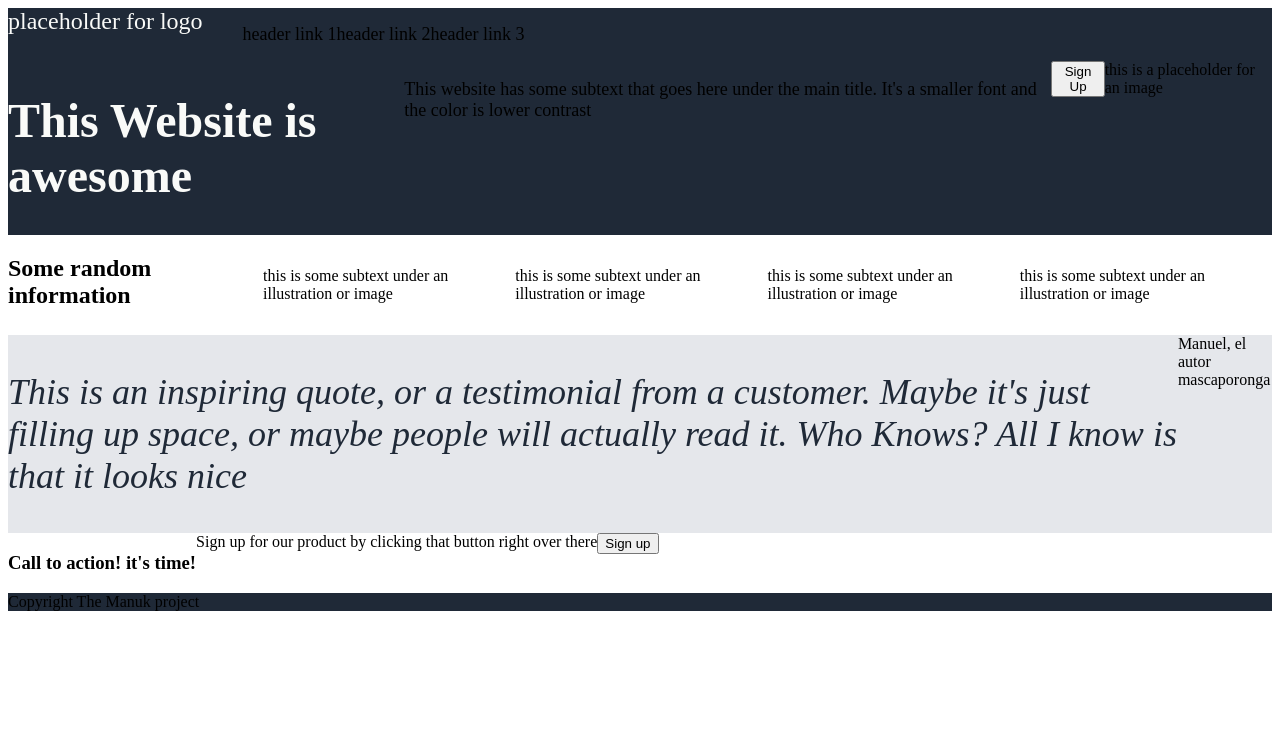
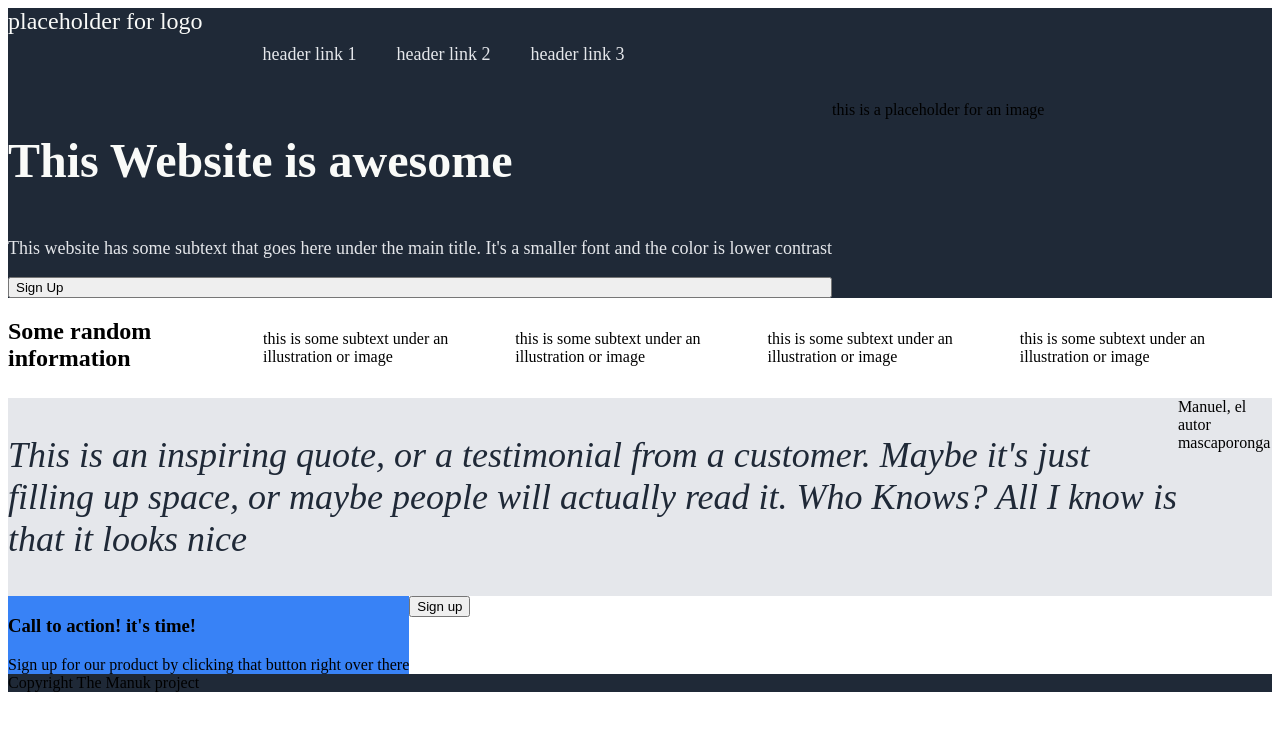
Before and after one commit to Inwinite/paginaodin, a plain HTML site: page index.html in a window 1280 px wide. Drawn offline with Linux system fonts and the light colour scheme.

Commit message:
cambios en el css y agregando todo al repo para pasarlo a la raspberry

```diff
--- a/index.html
+++ b/index.html
@@ -10,7 +10,7 @@
     <header>
         <div><span id="logo">placeholder for logo</span></div>
        <nav>
-         <ul>
+         <ul class="headerlinks">
             <li class="linkn2ndtext">header link 1</li>
             <li class="linkn2ndtext">header link 2</li>
             <li class="linkn2ndtext">header link 3</li>
@@ -18,7 +18,7 @@
     </nav>
     </header>
     <main>
-        <div>
+        <div class="verticalboxes">
             <h1>This Website is awesome</h1>
             <p class="linkn2ndtext">This website has some subtext that goes here under the main title. It's a smaller font and the color is lower contrast</p>
             <button type="button">Sign Up</button>
@@ -47,7 +47,7 @@
 
     <section>
         <div>
-            <div>
+            <div id="calltobox" class="verticalboxes">
             <h3>Call to action! it's time!</h3>
             <span>Sign up for our product by clicking that button right over there</span>
             </div>
--- a/stylesheets/style.css
+++ b/stylesheets/style.css
@@ -38,7 +38,7 @@ h1 {
 .linkn2ndtext {
 
     font-size: 18px;
-    color: E5E7EB;
+    color: #E5E7EB;
 }
 
 #logo {
@@ -46,3 +46,27 @@ h1 {
     font-size: 24px;
     color: #F9FAf8;
 }
+
+#calltobox {
+
+    background-color: #3882F6;
+
+}
+
+.verticalboxes {
+
+    flex-direction: column;
+}
+
+.headerlinks li {
+
+    border: 20px;
+    margin: 20px;
+}
+
+.headerlinks img {
+
+
+    border: 20px;
+    margin: 20px;
+}
```
Also changed, not shown: assets/gyro.jpeg (added), assets/josephjoestar.png (added), assets/jotaro.png (added), assets/lisalisa.jpeg (added).
